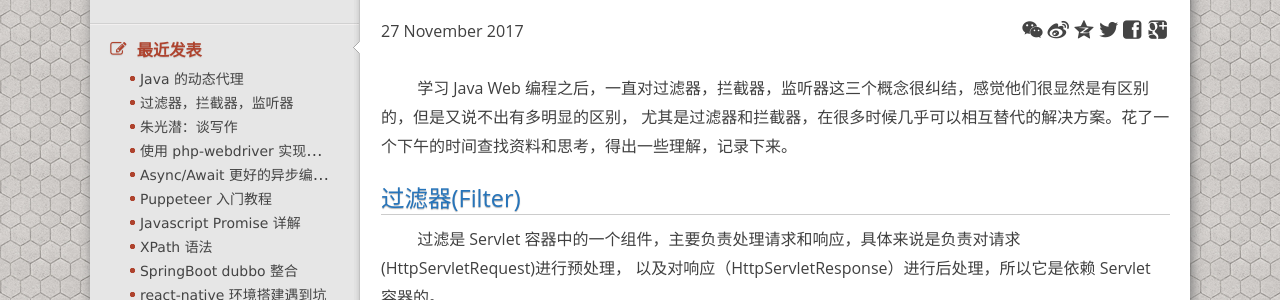
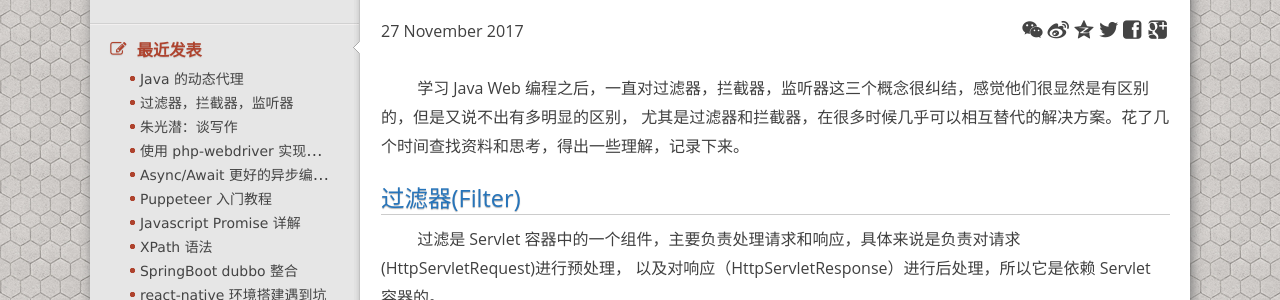
Before and after one commit to FunctFan/blog, a Jekyll site: the page built from _posts/2017/11/2017-11-27-filter-interceptor-lisener.md, in a window 1280 px wide. Shown: the part 178-478 px from the top of the page. Built offline with Jekyll 4.4.1, drawn with Linux system fonts in a browser that asks for light colours; comment, search, counter and statistics services are not loaded.

```diff
--- a/_posts/2017/11/2017-11-27-filter-interceptor-lisener.md
+++ b/_posts/2017/11/2017-11-27-filter-interceptor-lisener.md
@@ -13,7 +13,7 @@ desc: 过滤器,拦截器,监听器之间的区别
 ---
 
 &emsp;&emsp; 学习 Java Web 编程之后，一直对过滤器，拦截器，监听器这三个概念很纠结，感觉他们很显然是有区别的，但是又说不出有多明显的区别，
-尤其是过滤器和拦截器，在很多时候几乎可以相互替代的解决方案。花了一个下午的时间查找资料和思考，得出一些理解，记录下来。
+尤其是过滤器和拦截器，在很多时候几乎可以相互替代的解决方案。花了几个时间查找资料和思考，得出一些理解，记录下来。
 
 过滤器(Filter)
 =====
```
Also changed, not shown: _posts/2017/11/2017-11-22-talk-about-writing.md (+2 -0 lines), images/2017/11/talk-writing.jpg (added).
